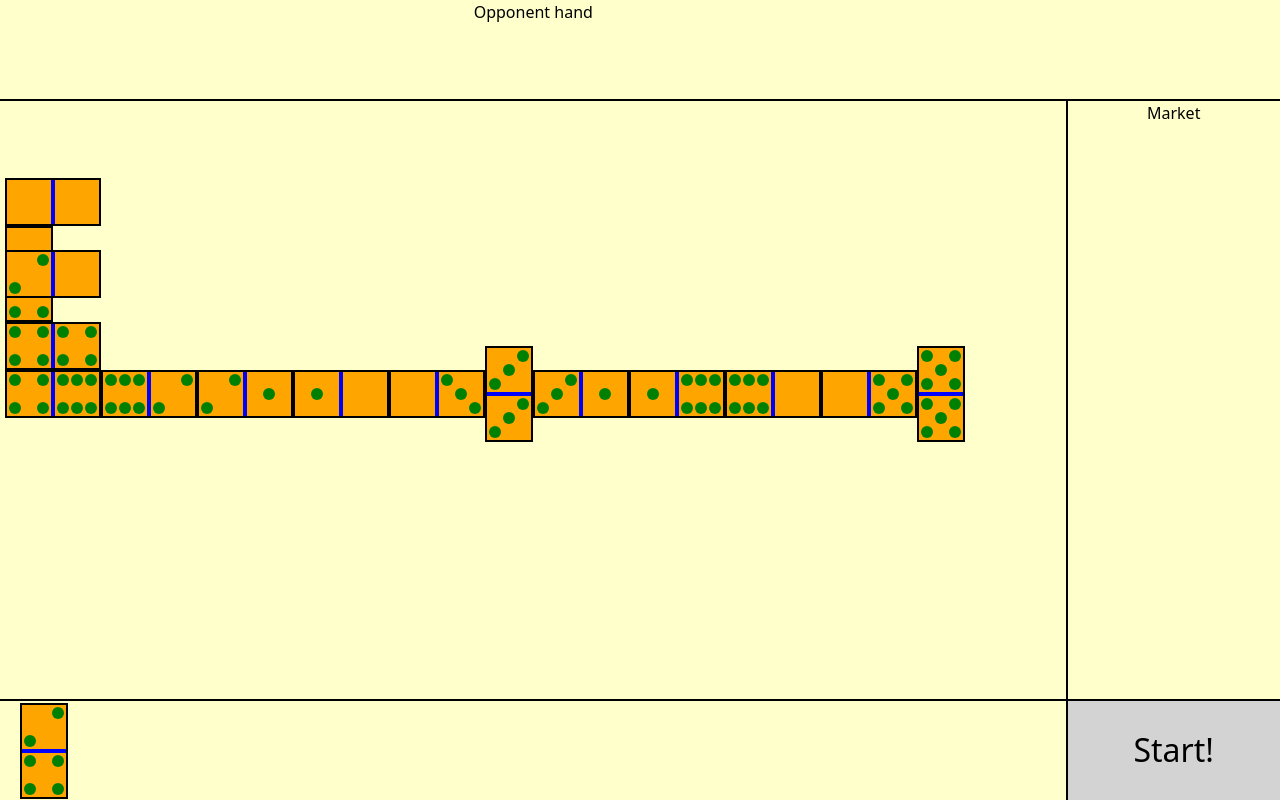
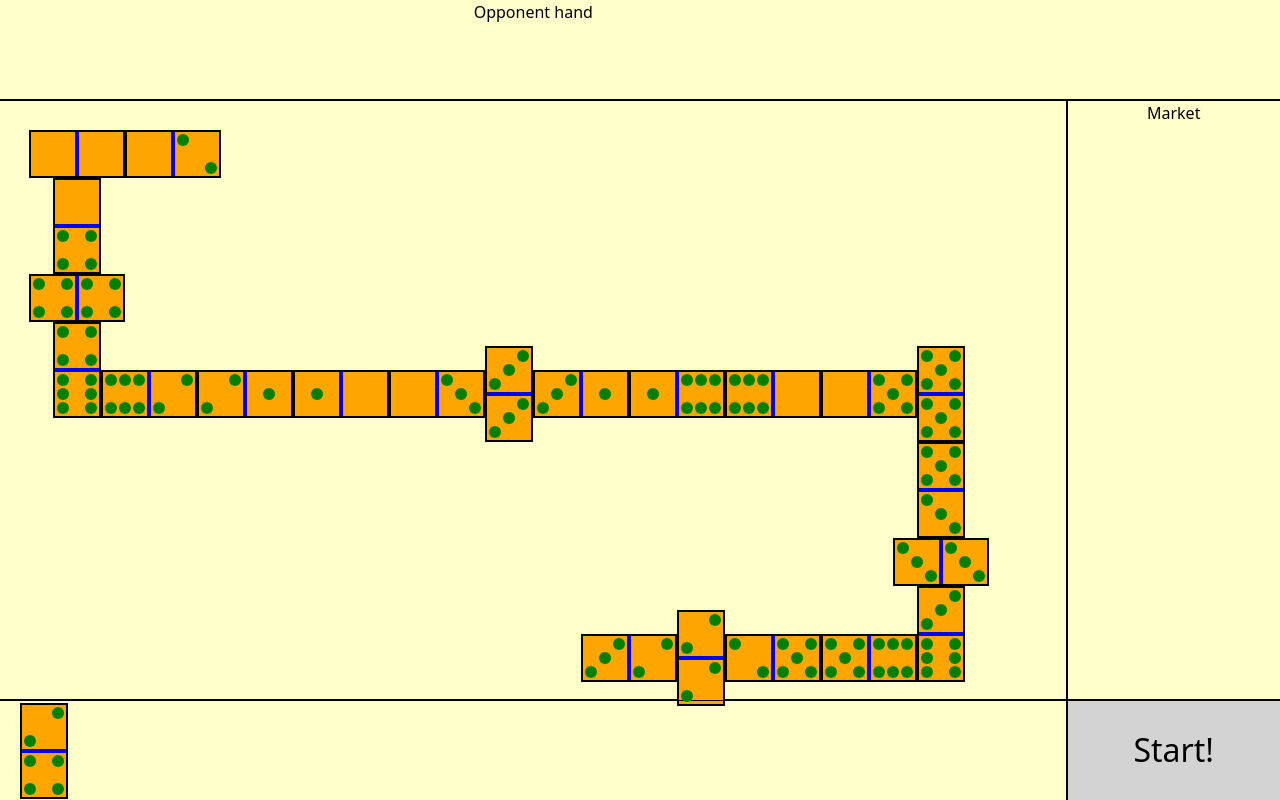
Before and after one commit to TY-19/Domino, an Angular app in the folder src/Domino.UI/: page /game in a window 1280 px wide. Built offline with nearby package versions, Linux system fonts and the light colour scheme; no server answers.

Commit message:
Finish implementation of displaying tiles on table. Some code refactoring still needed.

```diff
--- a/src/Domino.UI/src/app/game/game.component.html
+++ b/src/Domino.UI/src/app/game/game.component.html
@@ -2,7 +2,7 @@
     <div class="grid-item opponent-hand">Opponent hand</div>
     <div #GameTable class="grid-item game-table">
         @if(game.table.tilesOnTable) {
-            @for(tile of this.tileDispays.values(); track tile.id)
+            @for(tile of this.tileDispays.values(); track tile.tilePosition)
             {
                 <div [style]="buildStyle(tile.styleProps)">
                     <Dom-tile [tile]="tile.tilePosition.tile" [isHorizontal]="tile.isHorizontal"></Dom-tile>
--- a/src/Domino.UI/src/app/game/game.component.ts
+++ b/src/Domino.UI/src/app/game/game.component.ts
@@ -187,23 +187,33 @@ export class GameComponent implements OnInit {
         {
           tile: {
             a: 3,
+            b: 3,
+            tileId: "33",
+            isDouble: true
+          },
+          position: 7,
+          contactEdge: 5
+        },
+        {
+          tile: {
+            a: 3,
             b: 6,
             tileId: "36",
             isDouble: false
           },
-          position: 7,
+          position: 8,
           contactEdge: 3
         },
-        {
-          tile: {
-            a: 6,
-            b: 6,
-            tileId: "66",
-            isDouble: true
-          },
-          position: 8,
-          contactEdge: 6
-        },
+        // {
+        //   tile: {
+        //     a: 6,
+        //     b: 6,
+        //     tileId: "66",
+        //     isDouble: true
+        //   },
+        //   position: 8,
+        //   contactEdge: 6
+        // },
         {
           tile: {
             a: 5,
@@ -457,13 +467,6 @@ export class GameComponent implements OnInit {
     });
     for(let tilePosition of sortedTilePositions) {
       this.calculatePositions(tilePosition);
-      // let tileDisplay: TileDisplay = {
-      //   id: tilePosition.tile.tileId,
-      //   styleProps: this.calculatePositions(tilePosition),
-      //   isHorizontal: this.isHorizontal(tilePosition),
-      //   tilePosition: tilePosition
-      // };
-      // this.tileDispays.set(tilePosition.tile.tileId, tileDisplay);
     }
   }
   buildStyle(styleProp: StyleProp): string {
@@ -557,6 +560,17 @@ export class GameComponent implements OnInit {
     edgePosition.row -= 2;
     edgePosition.column -= 2;
   }
+  placeLeftCornerOnTop(edgePosition: EdgePosition, tilePosition: DominoTilePosition) {
+    let styleShifts: StylePropShifts = {
+      isHorizontal: false,
+      rowShift: -4,
+      reverseRowShift: 3,
+      reverseTransformY: -1,
+    }
+    this.placeTile(edgePosition, tilePosition, styleShifts);
+    edgePosition.direction = Direction.Top;
+    edgePosition.row -= 4;
+  }
   placeLeftCornerOnTopDouble(edgePosition: EdgePosition, tilePosition: DominoTilePosition) {
     let styleShifts: StylePropShifts = {
       isHorizontal: false,
@@ -567,7 +581,6 @@ export class GameComponent implements OnInit {
     this.placeTile(edgePosition, tilePosition, styleShifts);
     edgePosition.direction = Direction.Top;
     edgePosition.row -= 5;
-    edgePosition.column -= 2;
   }
   placeTopTile(edgePosition: EdgePosition, tilePosition: DominoTilePosition) {
     let styleShifts: StylePropShifts = {
@@ -584,7 +597,7 @@ export class GameComponent implements OnInit {
     let styleShifts: StylePropShifts = {
       isHorizontal: true,
       rowShift: -2,
-      columnShift: -1,
+      columnShift: -1
     }
     this.placeTile(edgePosition, tilePosition, styleShifts);
     edgePosition.direction = Direction.Top;
@@ -602,16 +615,26 @@ export class GameComponent implements OnInit {
     edgePosition.row -= 2;
     edgePosition.column += 3;
   }
-  placeTopCornerRightToDouble(edgePosition: EdgePosition, tilePosition: DominoTilePosition) {
+  placeTopCornerRight(edgePosition: EdgePosition, tilePosition: DominoTilePosition) {
     let styleShifts: StylePropShifts = {
       isHorizontal: true,
-      columnShift: 3,
-      reverseRowShift: 3,
+      columnShift: 2,
+      reverseColumnShift: 3,
       reverseTransformX: -1,
     }
     this.placeTile(edgePosition, tilePosition, styleShifts);
     edgePosition.direction = Direction.Right;
-    // edgePosition.row += 6;
+    edgePosition.column += 5;
+  }
+  placeTopCornerRightToDouble(edgePosition: EdgePosition, tilePosition: DominoTilePosition) {
+    edgePosition.direction = Direction.Right;
+    let styleShifts: StylePropShifts = {
+      isHorizontal: true,
+      columnShift: 3,
+      reverseColumnShift: 3,
+      reverseTransformX: -1,
+    }
+    this.placeTile(edgePosition, tilePosition, styleShifts);
     edgePosition.column += 6;
   }
   placeRightTile(edgePosition: EdgePosition, tilePosition: DominoTilePosition) {
@@ -635,12 +658,49 @@ export class GameComponent implements OnInit {
     edgePosition.direction = Direction.Right;
     edgePosition.column += 2;
   }
+  placeRightCornerInLine(edgePosition: EdgePosition, tilePosition: DominoTilePosition) {
+    edgePosition.direction = Direction.Down;
+    let styleShifts: StylePropShifts = {
+      isHorizontal: false,
+      columnShift: 1,
+      reverseRowShift: 3,
+      reverseTransformY: -1
+    }
+    this.placeTile(edgePosition, tilePosition, styleShifts);
+    edgePosition.column += 1;
+    edgePosition.row += 2;
+  }
+  placeRightCornerDown(edgePosition: EdgePosition, tilePosition: DominoTilePosition) {
+    edgePosition.direction = Direction.Down;
+    let styleShifts: StylePropShifts = {
+      isHorizontal: false,
+      columnShift: -1,
+      rowShift: 2,
+      reverseRowShift: 3,
+      reverseTransformY: -1
+    }
+    this.placeTile(edgePosition, tilePosition, styleShifts);
+    edgePosition.column -= 1;
+    edgePosition.row += 4;
+  }
+  placeRightCornerDownToDouble(edgePosition: EdgePosition, tilePosition: DominoTilePosition) {
+    edgePosition.direction = Direction.Down;
+    let styleShifts: StylePropShifts = {
+      isHorizontal: false,
+      columnShift: -1,
+      rowShift: 3,
+      reverseRowShift: 3,
+      reverseTransformY: -1
+    }
+    this.placeTile(edgePosition, tilePosition, styleShifts);
+    edgePosition.column -= 1;
+    edgePosition.row += 5;
+  }
   placeDownTile(edgePosition: EdgePosition, tilePosition: DominoTilePosition) {
     let styleShifts: StylePropShifts = {
       isHorizontal: false,
-      rowShift: 1,
-      columnShift: -1,
-      reverseRowShift: -3,
+      rowShift: 2,
+      reverseRowShift: 3,
       reverseTransformY: -1,
     }
     this.placeTile(edgePosition, tilePosition, styleShifts);
@@ -651,11 +711,45 @@ export class GameComponent implements OnInit {
     let styleShifts: StylePropShifts = {
       isHorizontal: true,
       rowShift: 2,
-      columnShift: -2,
+      columnShift: -1,
     }
     this.placeTile(edgePosition, tilePosition, styleShifts);
     edgePosition.direction = Direction.Down;
-    edgePosition.row = 2;
+    edgePosition.row += 2;
+  }
+  placeDownCornerInLine(edgePosition: EdgePosition, tilePosition: DominoTilePosition) {
+    edgePosition.direction = Direction.Left;
+    let styleShifts: StylePropShifts = {
+      isHorizontal: true,
+      rowShift: 2,
+      columnShift: -2,
+      reverseColumnShift: 3,
+      reverseTransformX: -1
+    }
+    this.placeTile(edgePosition, tilePosition, styleShifts);
+    edgePosition.row += 2;
+    edgePosition.column -= 2;
+  }
+  placeDownCornerLeft(edgePosition: EdgePosition, tilePosition: DominoTilePosition) {
+    edgePosition.direction = Direction.Left;
+    let styleShifts: StylePropShifts = {
+      isHorizontal: true,
+      columnShift: -4,
+      reverseTransformX: 1
+    }
+    this.placeTile(edgePosition, tilePosition, styleShifts);
+    edgePosition.column -= 4;
+  }
+  placeDownCornerLeftToDouble(edgePosition: EdgePosition, tilePosition: DominoTilePosition) {
+    edgePosition.direction = Direction.Left;
+    let styleShifts: StylePropShifts = {
+      isHorizontal: true,
+      columnShift: -5,
+      reverseColumnShift: 3,
+      reverseTransformX: -1
+    }
+    this.placeTile(edgePosition, tilePosition, styleShifts);
+    edgePosition.column -= 5;
   }
 
   private placeTile(edgePosition: EdgePosition, tilePosition: DominoTilePosition,
@@ -707,11 +801,19 @@ export class GameComponent implements OnInit {
   private getPreviousTilePosition(tilePosition: DominoTilePosition): number {
     return tilePosition.position > 0 ? tilePosition.position - 1 : tilePosition.position + 1;
   }
-
+  private isPreviousTileDouble(tilePosition: DominoTilePosition): boolean {
+    let previousPosition = this.getPreviousTilePosition(tilePosition);
+    let previousTile = this.tileDispays.get(previousPosition);
+    return previousTile?.tilePosition.tile.isDouble ?? false;
+  }
+  private getPreviousTile(tilePosition: DominoTilePosition): DominoTilePosition | undefined {
+    let previousPosition = this.getPreviousTilePosition(tilePosition);
+    return this.tileDispays.get(previousPosition)?.tilePosition;
+  }
 
   private getToLeftTilePosition(edgeType: EdgeType, tilePosition: DominoTilePosition) {
     let edgePosition = this.getEdgePos(edgeType);
-    if(edgePosition.column > 4)
+    if(edgePosition.column > 5)
     {
       if(tilePosition.tile.isDouble) {
         this.placeLeftDouble(edgePosition, tilePosition);
@@ -719,41 +821,45 @@ export class GameComponent implements OnInit {
         this.placeLeftTile(edgePosition, tilePosition);
       }
     }
-    else if(edgePosition.column > 2 && tilePosition.tile.isDouble)
-    {
+    else if(edgePosition.column > 3) {
+      if(tilePosition.tile.isDouble) {
         this.placeLeftDouble(edgePosition, tilePosition);
-      edgePosition.row--;
-    }
-    else if(edgePosition.column > 3) {
-      let previousTile = this.tileDispays.get(this.getPreviousTilePosition(tilePosition));
-      if(previousTile?.tilePosition.tile.isDouble === true) {
+      } else {
+        if(this.isPreviousTileDouble(tilePosition)) {
           this.placeLeftCornerOnTopDouble(edgePosition, tilePosition);
         } else {
           this.placeLeftCornerInLine(edgePosition, tilePosition);
         }
       }
+    }
     else
+    {
+      if(tilePosition.tile.isDouble) {
+        let tileDisplay = this.tileDispays.get(this.getPreviousTilePosition(tilePosition));
+        this.rotateCornerToTop(edgePosition, tileDisplay);
+        this.placeTopDouble(edgePosition, tilePosition);
+      } else {
+        if(this.isPreviousTileDouble(tilePosition)) {
+          this.placeLeftCornerOnTopDouble(edgePosition, tilePosition);
+        } else {
+          this.placeLeftCornerOnTop(edgePosition, tilePosition);
+        }
+      }
+    }
+  }
+  private getToTopTilePosition(edgeType: EdgeType, tilePosition: DominoTilePosition) {
+    let edgePosition = this.getEdgePos(edgeType);
+    if(edgePosition.row > 5)
     {
       if(tilePosition.tile.isDouble) {
         this.placeTopDouble(edgePosition, tilePosition);
       } else {
         this.placeTopTile(edgePosition, tilePosition);
       }
-    }
-  }
-  private getToTopTilePosition(edgeType: EdgeType, tilePosition: DominoTilePosition) {
-    let edgePosition = this.getEdgePos(edgeType);
-    if(edgePosition.row > 4)
-    {
+    } else if(edgePosition.row > 3) {
       if(tilePosition.tile.isDouble) {
         this.placeTopDouble(edgePosition, tilePosition);
       } else {
-        this.placeTopTile(edgePosition, tilePosition);
-      }
-    } else if(edgePosition.row > 2 && tilePosition.tile.isDouble) {
-        this.placeTopDouble(edgePosition, tilePosition);
-        edgePosition.row--;
-    } else if(edgePosition.row > 3) {
         let previousTile = this.tileDispays.get(this.getPreviousTilePosition(tilePosition));
         if(previousTile?.tilePosition.tile.isDouble === true) {
           this.placeTopCornerRightToDouble(edgePosition, tilePosition);
@@ -761,33 +867,20 @@ export class GameComponent implements OnInit {
           this.placeTopCornerInLine(edgePosition, tilePosition);
         }
       }
+    }
     else
     {
-      edgePosition.column += 1;
       if(tilePosition.tile.isDouble) {
+        let tileDisplay = this.tileDispays.get(this.getPreviousTilePosition(tilePosition));
+        this.rotateCornerToRight(edgePosition, tileDisplay);
         this.placeRightDouble(edgePosition, tilePosition);
       } else {
-        this.placeRightTile(edgePosition, tilePosition);
+        if(this.isPreviousTileDouble(tilePosition)) {
+          this.placeTopCornerRightToDouble(edgePosition, tilePosition);
+        } else {
+          this.placeTopCornerRight(edgePosition, tilePosition);
         }
-      // if(tilePosition.tile.isDouble) {
-      //   elemStyle.startRow = edgePosition[0] - 1;
-      //   elemStyle.startColumn = edgePosition[1] + 2;
-      //   this.setEdgePosition(edgeType, [elemStyle.startRow + 1, elemStyle.startColumn + 1, Direction.Right]);
-      //   this.orientation.push([tilePosition.position, 0]);
-      //   // let cornerPosition: number = tilePosition.position < 0
-      //   //   ? tilePosition.position + 1 : tilePosition.position - 1;
-      //   // this.rotateCornerTile(cornerPosition, "left-up");
-      // } else {
-      //   elemStyle.startRow = edgePosition[0] - 2;
-      //   elemStyle.startColumn = edgePosition[1] + 2;
-      //   this.setEdgePosition(edgeType, [elemStyle.startRow, elemStyle.startColumn, Direction.Right]);
-      //   this.orientation.push([tilePosition.position, 0]);
-      //   if(tilePosition.contactEdge !== tilePosition.tile.b) {
-      //     elemStyle.transformX = 1;
-      //     elemStyle.transformY = -1;
-      //     elemStyle.startRow += 3;
-      //   }
-      // }
+      }
     }
   }
   private getToRightTilePosition(edgeType: EdgeType, tilePosition: DominoTilePosition) {
@@ -800,43 +893,30 @@ export class GameComponent implements OnInit {
         this.placeRightTile(edgePosition, tilePosition);
       }
     }
-    else if(edgePosition.column <= this.columnsNumber - 2 && tilePosition.tile.isDouble)
+    else if(edgePosition.column <= this.columnsNumber - 3)
     {
-    //   elemStyle.startRow = edgePosition.row - 1;
-    //   elemStyle.startColumn = edgePosition.column + 1;
-    //   let tileDisplay: TileDisplay = {
-    //     id: tilePosition.tile.tileId,
-    //     styleProps: {
-    //       startRow: elemStyle.startRow,
-    //       startColumn: elemStyle.startColumn,
-    //       transformX: elemStyle.transformX,
-    //       transformY: elemStyle.transformY
-    //     },
-    //     isHorizontal: false,
-    //     tilePosition: tilePosition
-    //   };
-    //   this.tileDispays.set(tilePosition.position, tileDisplay);
-    //   this.setEdgePosition(edgeType, [elemStyle.startRow + 3, elemStyle.startColumn, Direction.Down]);
+      if(tilePosition.tile.isDouble) {
+        this.placeRightDouble(edgePosition, tilePosition);
       } else {
-    //   if(tilePosition.tile.isDouble) {
-    //     elemStyle.startRow = edgePosition.row + 2;
-    //     elemStyle.startColumn = edgePosition.column - 2;
-    //     this.setEdgePosition(edgeType, [elemStyle.startRow + 1, elemStyle.startColumn + 1, Direction.Down]);
-    //     this.orientation.push([tilePosition.position, 1]);
-    //     // let cornerPosition: number = tilePosition.position < 0
-    //     //   ? tilePosition.position + 1 : tilePosition.position - 1;
-    //     // this.rotateCornerTile(cornerPosition, "left-up");
-    //   } else {
-    //     elemStyle.startRow = edgePosition.row + 2;
-    //     elemStyle.startColumn = edgePosition.column - 1;
-    //     this.setEdgePosition(edgeType, [elemStyle.startRow, elemStyle.startColumn, Direction.Down]);
-    //     this.orientation.push([tilePosition.position, 1]);
-    //     if(tilePosition.contactEdge !== tilePosition.tile.b) {
-    //       elemStyle.transformX = 1;
-    //       elemStyle.transformY = -1;
-    //       elemStyle.startRow += 3;
-    //     }
-    //   }
+        let previousTile = this.tileDispays.get(this.getPreviousTilePosition(tilePosition));
+        if(previousTile?.tilePosition.tile.isDouble === true) {
+          this.placeRightCornerDownToDouble(edgePosition, tilePosition);
+        } else {
+          this.placeRightCornerInLine(edgePosition, tilePosition);
+        }
+      }
+    } else {
+      if(tilePosition.tile.isDouble) {
+        let tileDisplay = this.tileDispays.get(this.getPreviousTilePosition(tilePosition));
+        this.rotateCornerToDown(edgePosition, tileDisplay);
+        this.placeDownDouble(edgePosition, tilePosition);
+      } else {
+        if(this.isPreviousTileDouble(tilePosition)) {
+          this.placeRightCornerDownToDouble(edgePosition, tilePosition);
+        } else {
+          this.placeRightCornerDown(edgePosition, tilePosition);
+        }
+      }
     }
   }
   private getToDownTilePosition(edgeType: EdgeType, tilePosition: DominoTilePosition) {
@@ -848,106 +928,114 @@ export class GameComponent implements OnInit {
       } else {
         this.placeDownTile(edgePosition, tilePosition);
       }
-      // elemStyle.startRow = tilePosition.tile.isDouble ? edgePosition[0] + 1 : edgePosition[0] + 1;
-      // elemStyle.startColumn = tilePosition.tile.isDouble ? edgePosition[1] - 1 : edgePosition[1];
-      // let edgeColumn = tilePosition.tile.isDouble ? elemStyle.startColumn + 1 : elemStyle.startColumn;
-      // let edgeRow = tilePosition.tile.isDouble ? elemStyle.startRow + 1 : elemStyle.startRow + 3;
-      // this.setEdgePosition(edgeType, [edgeRow, edgeColumn, Direction.Down]);
-      // if(tilePosition.contactEdge !== tilePosition.tile.a) {
-      //   elemStyle.transformX = 1;
-      //   elemStyle.transformY = -1;
-      //   elemStyle.startRow += 3;
-      // }
-      // let tileDisplay: TileDisplay = {
-      //   id: tilePosition.tile.tileId,
-      //   styleProps: {
-      //     startRow: elemStyle.startRow,
-      //     startColumn: elemStyle.startColumn,
-      //     transformX: elemStyle.transformX,
-      //     transformY: elemStyle.transformY
-      //   },
-      //   isHorizontal: tilePosition.tile.isDouble,
-      //   tilePosition: tilePosition
-      // };
-      // this.tileDispays.set(tilePosition.position, tileDisplay);
     }
-    else if(edgePosition.row <= this.rowsNumber - 2 && tilePosition.tile.isDouble)
+    else if(edgePosition.row <= this.rowsNumber - 3)
     {
-      // elemStyle.startRow = edgePosition[0] + 1;
-      // elemStyle.startColumn = edgePosition[1] - 1;
-      // let tileDisplay: TileDisplay = {
-      //   id: tilePosition.tile.tileId,
-      //   styleProps: {
-      //     startRow: elemStyle.startRow,
-      //     startColumn: elemStyle.startColumn,
-      //     transformX: elemStyle.transformX,
-      //     transformY: elemStyle.transformY
-      //   },
-      //   isHorizontal: true,
-      //   tilePosition: tilePosition
-      // };
-      // this.tileDispays.set(tilePosition.position, tileDisplay);
-      // this.setEdgePosition(edgeType, [elemStyle.startRow, elemStyle.startColumn, Direction.Left]);
+      if(tilePosition.tile.isDouble) {
+        this.placeDownDouble(edgePosition, tilePosition);
+      } else {
+        let previousTile = this.tileDispays.get(this.getPreviousTilePosition(tilePosition));
+        if(previousTile?.tilePosition.tile.isDouble === true) {
+          this.placeDownCornerLeftToDouble(edgePosition, tilePosition);
+        } else {
+          this.placeDownCornerInLine(edgePosition, tilePosition);
+        }
+      }
     }
     else
     {
-      // if(tilePosition.tile.isDouble) {
-      //   elemStyle.startRow = edgePosition[0] - 2;
-      //   elemStyle.startColumn = edgePosition[1] - 2;
-      //   this.setEdgePosition(edgeType, [elemStyle.startRow + 1, elemStyle.startColumn, Direction.Left]);
-      //   this.orientation.push([tilePosition.position, 0]);
-      //   let cornerPosition: number = tilePosition.position < 0
-      //     ? tilePosition.position + 1 : tilePosition.position - 1;
-      //   this.rotateCornerTile(cornerPosition, "left-up");
-      // } else {
-      //   elemStyle.startRow = edgePosition[0] - 1;
-      //   elemStyle.startColumn = edgePosition[1] - 4;
-      //   this.setEdgePosition(edgeType, [elemStyle.startRow, elemStyle.startColumn, Direction.Left]);
-      //   this.orientation.push([tilePosition.position, 0]);
-      //   if(tilePosition.contactEdge !== tilePosition.tile.b) {
-      //     elemStyle.transformX = 1;
-      //     elemStyle.transformY = -1;
-      //     elemStyle.startRow += 3;
-      //   }
-      // }
-    }
-  }
-
-  private rotateCornerTile(position: number, type: string) {
-    switch(type) {
-      case "left-up":
-        let tilePosition = this.game.table.tilesOnTable.find(t => t.position === position);
-        let previousPosition = position > 0 ? position - 1 : position + 1;
-        let previousTilePosition = this.game.table.tilesOnTable.find(t => t.position === previousPosition);
-        if(tilePosition) {
-          let tileDisplay = this.tileDispays.get(tilePosition.position);
-          if(tileDisplay) {
-            if(previousTilePosition?.tile.isDouble) {
-              if(tilePosition.contactEdge === tilePosition.tile.a) {
-                tileDisplay.isHorizontal = false;
-                tileDisplay.styleProps.transformY *= -1;
-                tileDisplay.styleProps.startRow += 1;
+      if(tilePosition.tile.isDouble) {
+        let tileDisplay = this.tileDispays.get(this.getPreviousTilePosition(tilePosition));
+        this.rotateCornerToLeft(edgePosition, tileDisplay);
+        this.placeLeftDouble(edgePosition, tilePosition);
       } else {
-                tileDisplay.isHorizontal = false;
-                tileDisplay.styleProps.startRow -= 5;
-                tileDisplay.styleProps.startColumn += 4;
-              }
+        if(this.isPreviousTileDouble(tilePosition)) {
+          this.placeDownCornerLeftToDouble(edgePosition, tilePosition);
         } else {
-              if(tilePosition.contactEdge === tilePosition.tile.a) {
-                tileDisplay.isHorizontal = false;
-                tileDisplay.styleProps.transformY *= -1;
-                tileDisplay.styleProps.startRow += 1;
-              } else {
-                tileDisplay.isHorizontal = false;
-                tileDisplay.styleProps.startRow -= 2;
-                tileDisplay.styleProps.startColumn += 2;
+          this.placeDownCornerLeft(edgePosition, tilePosition);
         }
       }
     }
   }
-        break;
-      default:
-        break;
+  private rotateCornerToTop(edgePosition: EdgePosition, tileDisplay: TileDisplay | undefined) {
+    if(!tileDisplay) {
+      return;
+    }
+    if(this.isPreviousTileDouble(tileDisplay.tilePosition)) {
+      tileDisplay.isHorizontal = false;
+      tileDisplay.styleProps.startColumn += 4;
+      tileDisplay.styleProps.startRow -= 5;
+      edgePosition.direction = Direction.Top;
+      edgePosition.row = tileDisplay.styleProps.startRow;
+      edgePosition.column = tileDisplay.styleProps.startColumn;
+    } else {
+      tileDisplay.isHorizontal = false;
+      tileDisplay.styleProps.startColumn += 2;
+      tileDisplay.styleProps.startRow -= 2;
+      edgePosition.direction = Direction.Top;
+      edgePosition.row = tileDisplay.styleProps.startRow;
+      edgePosition.column = tileDisplay.styleProps.startColumn;
+    }
+  }
+  private rotateCornerToRight(edgePosition: EdgePosition, tileDisplay: TileDisplay | undefined) {
+    if(!tileDisplay) {
+      return;
+    }
+    if(this.isPreviousTileDouble(tileDisplay.tilePosition)) {
+      tileDisplay.isHorizontal = true;
+      tileDisplay.styleProps.startRow += 4;
+      tileDisplay.styleProps.startColumn += 6;
+      tileDisplay.styleProps.transformX *= -1;
+      edgePosition.direction = Direction.Right;
+      edgePosition.row = tileDisplay.styleProps.startRow;
+      edgePosition.column = tileDisplay.styleProps.startColumn;
+    } else {
+      tileDisplay.isHorizontal = true;
+      tileDisplay.styleProps.startRow += 2;
+      tileDisplay.styleProps.startColumn += 3;
+      tileDisplay.styleProps.transformX *= -1;
+      edgePosition.direction = Direction.Right;
+      edgePosition.row = tileDisplay.styleProps.startRow;
+      edgePosition.column = tileDisplay.styleProps.startColumn;
+    }
+  }
+  private rotateCornerToDown(edgePosition: EdgePosition, tileDisplay: TileDisplay | undefined) {
+    if(!tileDisplay) {
+      return;
+    }
+    if(this.isPreviousTileDouble(tileDisplay.tilePosition)) {
+      tileDisplay.isHorizontal = false;
+      tileDisplay.styleProps.startRow += 6;
+      tileDisplay.styleProps.startColumn -= 4;
+      tileDisplay.styleProps.transformY *= -1;
+      edgePosition.direction = Direction.Down;
+      edgePosition.row = tileDisplay.styleProps.startRow - 1;
+      edgePosition.column = tileDisplay.styleProps.startColumn - 1;
+    } else {
+      tileDisplay.isHorizontal = false;
+      edgePosition.direction = Direction.Down;
+      edgePosition.row = tileDisplay.styleProps.startRow + 2;
+      edgePosition.column = tileDisplay.styleProps.startColumn;
+    }
+  }
+  private rotateCornerToLeft(edgePosition: EdgePosition, tileDisplay: TileDisplay | undefined) {
+    if(!tileDisplay) {
+      return;
+    }
+    if(this.isPreviousTileDouble(tileDisplay.tilePosition)) {
+      tileDisplay.isHorizontal = true;
+      tileDisplay.styleProps.startRow -= 4;
+      tileDisplay.styleProps.startColumn -= 5;
+      edgePosition.direction = Direction.Left;
+      edgePosition.row = tileDisplay.styleProps.startRow - 1;
+      edgePosition.column = tileDisplay.styleProps.startColumn;
+    } else {
+      tileDisplay.isHorizontal = true;
+      tileDisplay.styleProps.startColumn += 1;
+      tileDisplay.styleProps.transformX *= -1;
+      edgePosition.direction = Direction.Left;
+      edgePosition.row = tileDisplay.styleProps.startRow;
+      edgePosition.column = tileDisplay.styleProps.startColumn - 3;
     }
   }
 }
```
Lines whose indentation alone changed are shown as unchanged.
